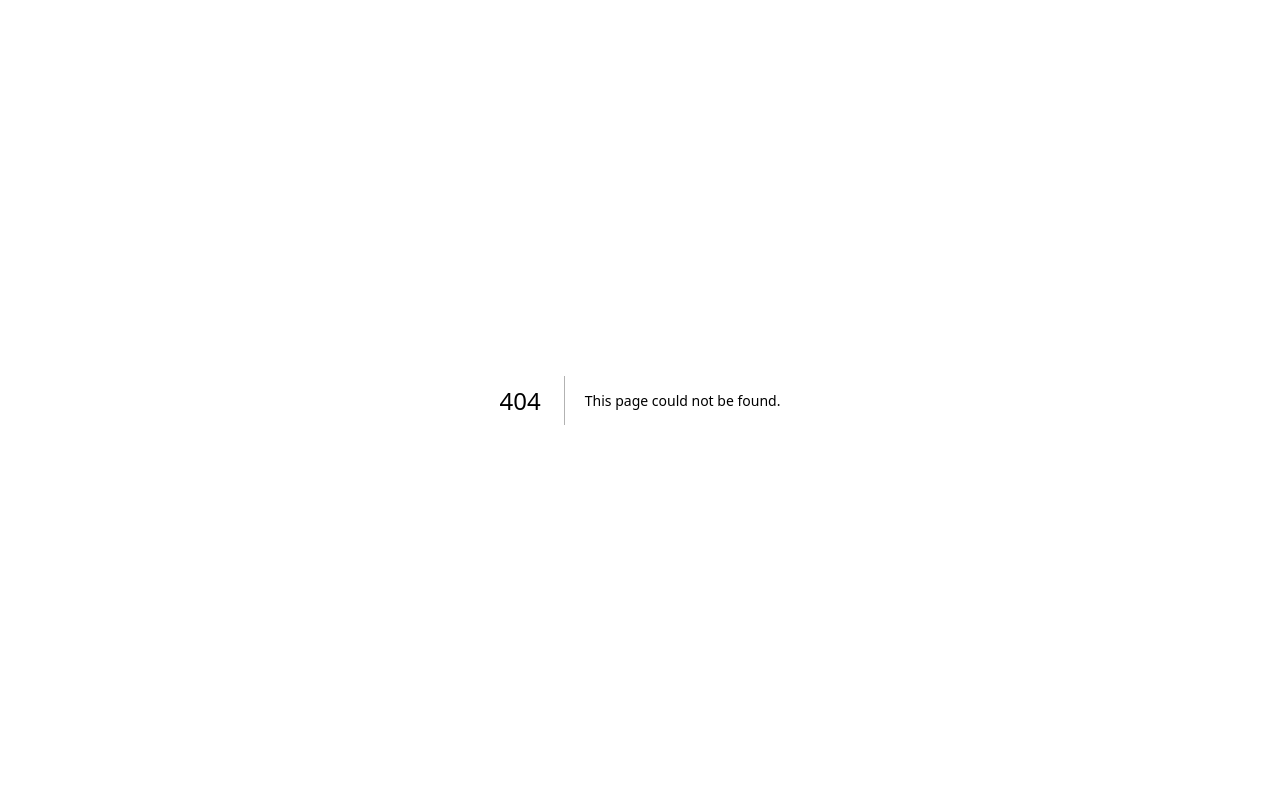
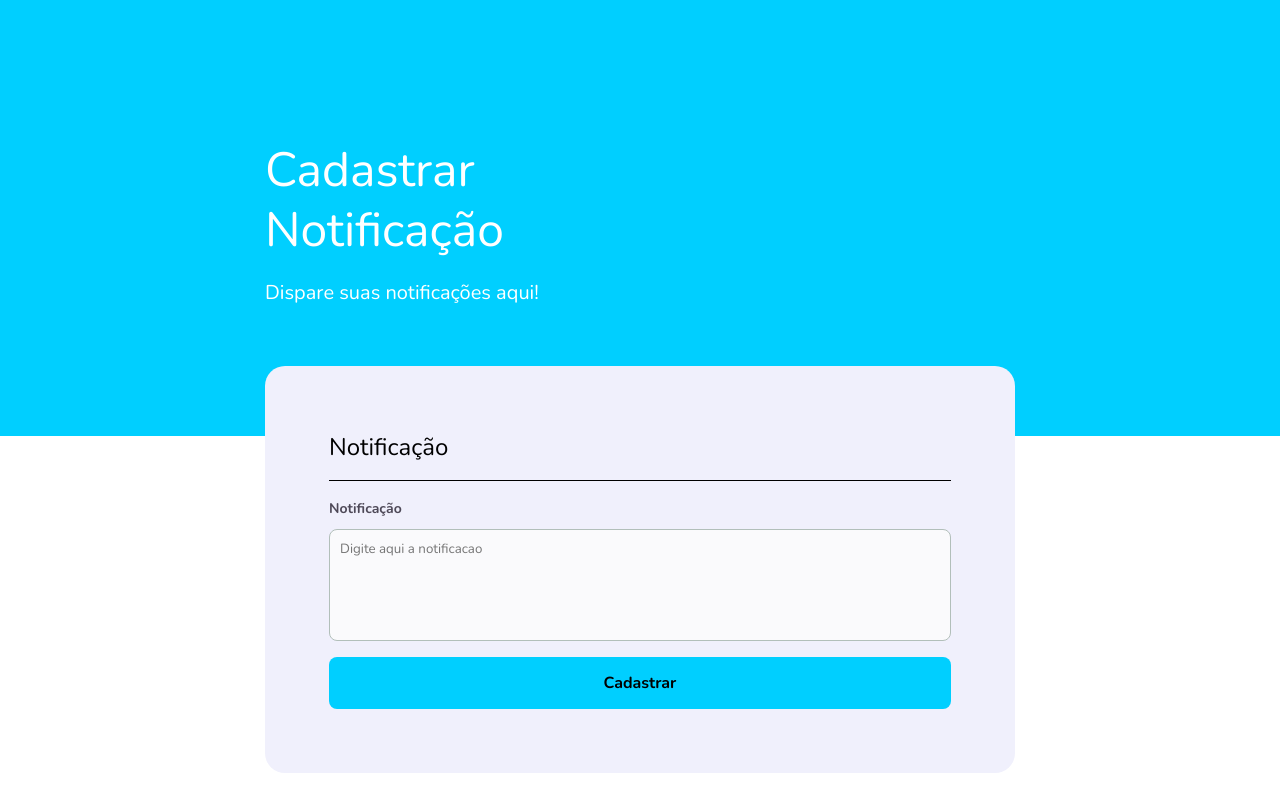
Before and after one commit to vadolasi/vem-questoes, a Next.js app: page /admin/notificacao in a window 1280 px wide. Before the commit this address had no page. Shown: the top 812 px of the page. Built offline with nearby package versions, Linux system fonts and the light colour scheme; what @urql/exchange-auth, @urql/exchange-graphcache, urql would draw is missing.

Commit message:
add notificacoes adm

```diff
--- a/src/pages/admin/index.tsx
+++ b/src/pages/admin/index.tsx
@@ -5,7 +5,8 @@ import { Button } from '@/components/Button'
 export default function Admin() {
   return (
     <Container>
-         <Button link="/admin/questao">Add questão</Button>
+         <Button link="/admin/questao">Criar questão</Button>
+         <Button link="/admin/notificacao">Criar notificação</Button>
     </Container>
   )
 }
--- /dev/null
+++ b/src/pages/admin/notificacao/index.tsx
@@ -0,0 +1,36 @@
+import { useState } from "react"
+import { Container, Page } from "../../../components/styles/questao"
+import { Button } from "@/components/Button"
+
+export default function Admin() {
+  const [notificacao, setNotificacao] = useState('');
+
+  return (
+    <Container>
+        <Page>
+         <header>
+          <h1>Cadastrar Notificação</h1>
+          <p>Dispare suas notificações aqui!</p>
+         </header>
+         <form id="questao">
+          <fieldset>
+            <div className="fieldset-wrapper">
+              <legend>Notificação</legend>
+
+              <div className="input-wrapper">
+                <label htmlFor="textarea">Notificação</label>
+                <textarea  id="textarea"
+                placeholder="Digite aqui a notificacao"
+                value={notificacao}
+                onChange={(e) => setNotificacao(e.target.value)}
+                />
+              </div>
+
+                <Button>Cadastrar</Button>
+            </div>
+          </fieldset>
+         </form>
+        </Page>
+    </Container>
+  )
+}
```
Also changed, not shown: 1 other file (tests, documents, lock files or other folders).
